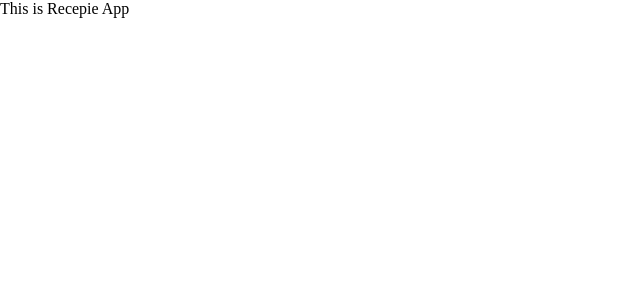
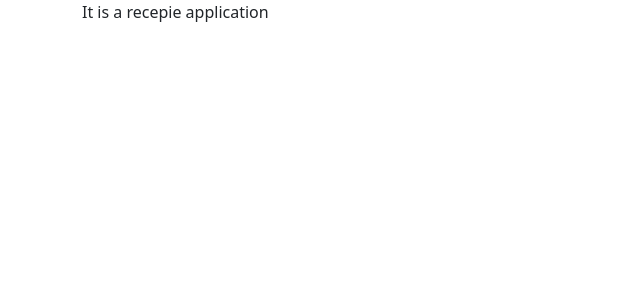
Before and after one commit to masoudtabatabaei/angular-recepie-book, an Angular app: page / in a window 1280 px wide. Shown: the top 300 px of the page, without its empty margins (0-640 px from the left). Built offline with nearby package versions, Linux system fonts and the light colour scheme.

Commit message:
Import bootstrap library to angular.json file

```diff
--- a/angular.json
+++ b/angular.json
@@ -27,6 +27,7 @@
               "src/assets"
             ],
             "styles": [
+              "./node_modules/bootstrap/dist/css/bootstrap.min.css",
               "src/styles.css"
             ],
             "scripts": []
--- a/src/app/app.component.html
+++ b/src/app/app.component.html
@@ -1 +1,5 @@
-<div>This is Recepie App</div>
+<div class="container">
+  <div class="row">
+    <div class="col col-sm-12">It is a recepie application</div>
+  </div>
+</div>
```
